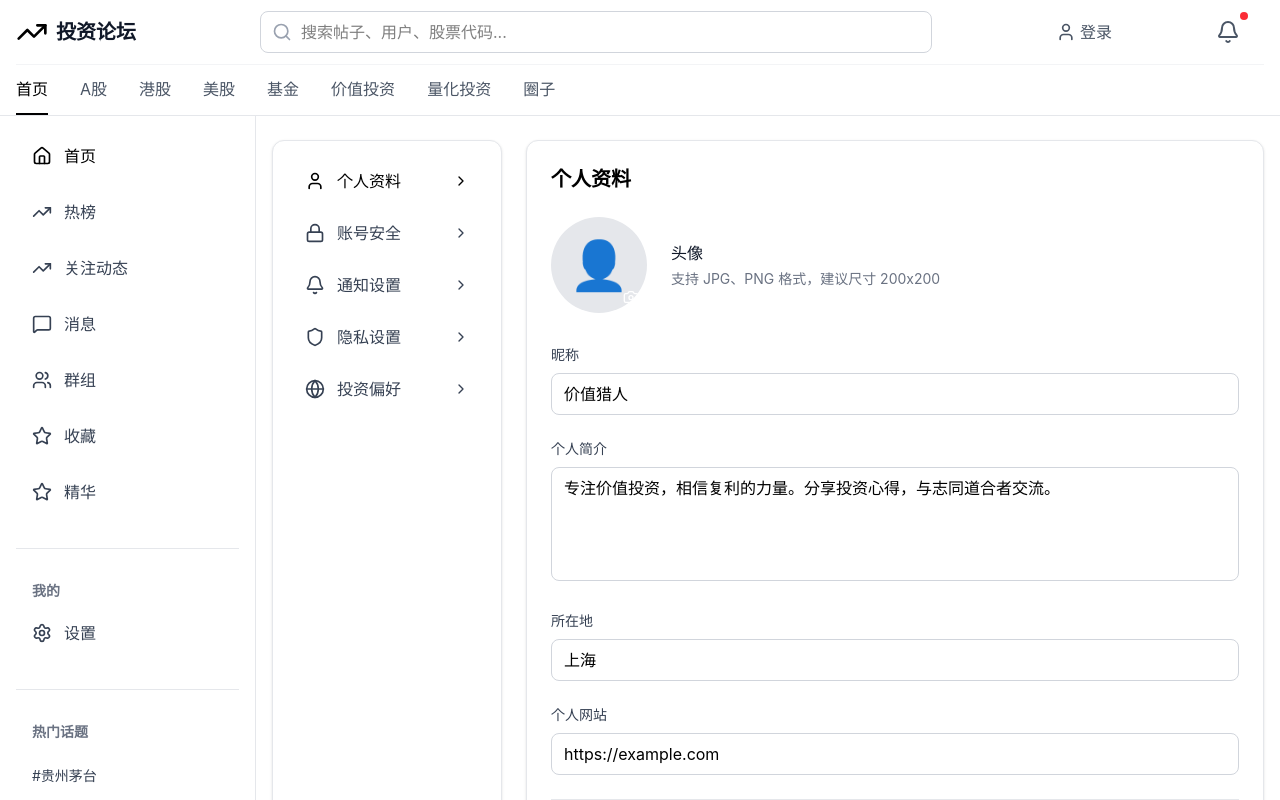
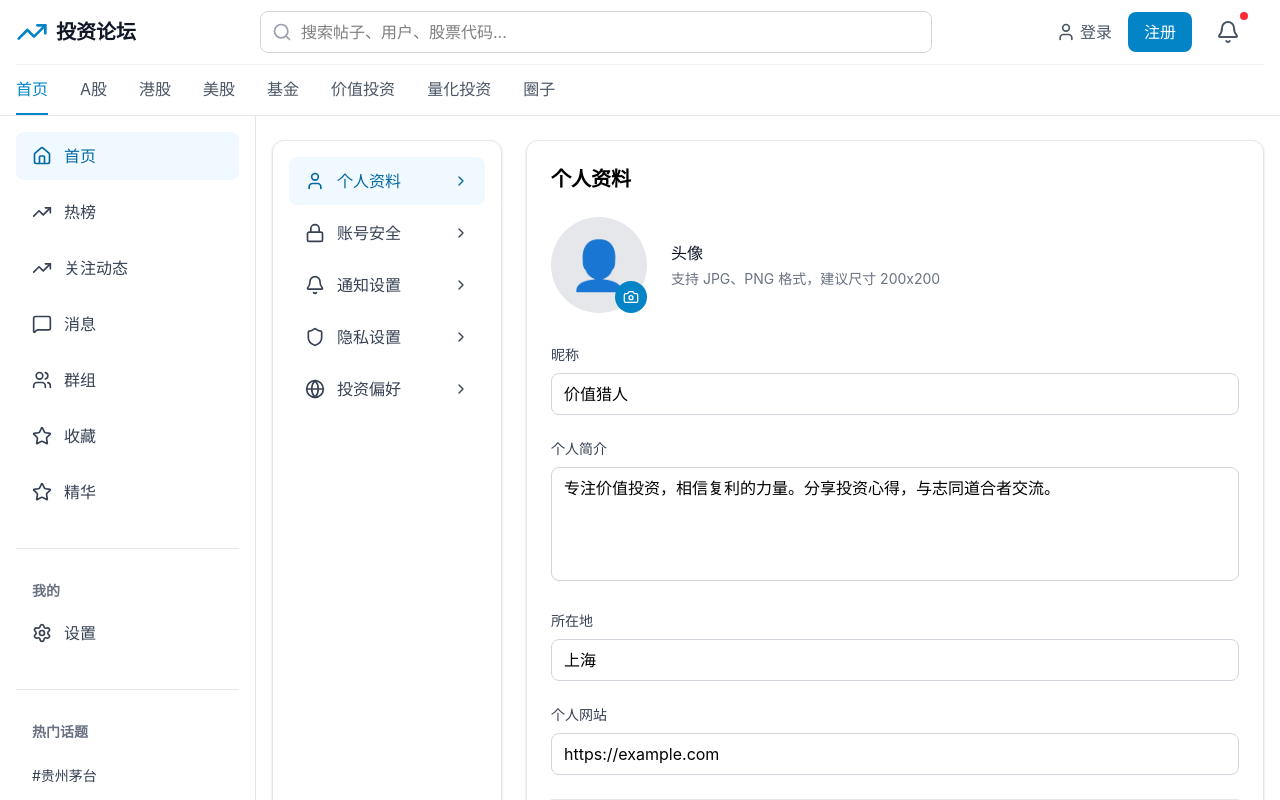
Before and after one commit to Stock-Fund-Investment-Forum/Stock-Fund-Investment-Forum, a React (Vite) app: page /settings in a window 1280 px wide. Shown: the top 800 px of the page. Built offline with nearby package versions, Linux system fonts and the light colour scheme.

Commit message:
fix: fix css theme style issues

```diff
--- a/src/index.css
+++ b/src/index.css
@@ -1,4 +1,28 @@
 @import "tailwindcss";
+
+@theme {
+  --color-primary-50: #f0f9ff;
+  --color-primary-100: #e0f2fe;
+  --color-primary-200: #bae6fd;
+  --color-primary-300: #7dd3fc;
+  --color-primary-400: #38bdf8;
+  --color-primary-500: #0ea5e9;
+  --color-primary-600: #0284c7;
+  --color-primary-700: #0369a1;
+  --color-primary-800: #075985;
+  --color-primary-900: #0c4a6e;
+
+  --color-secondary-50: #fef2f2;
+  --color-secondary-100: #fee2e2;
+  --color-secondary-200: #fecaca;
+  --color-secondary-300: #fca5a5;
+  --color-secondary-400: #f87171;
+  --color-secondary-500: #ef4444;
+  --color-secondary-600: #dc2626;
+  --color-secondary-700: #b91c1c;
+  --color-secondary-800: #991b1b;
+  --color-secondary-900: #7f1d1d;
+}
 
 .scrollbar-hide::-webkit-scrollbar {
   display: none;
--- a/src/pages/user/Settings.jsx
+++ b/src/pages/user/Settings.jsx
@@ -255,16 +255,14 @@ export default function Settings() {
                         className="sr-only peer"
                       />
                       <div
-                        className="relative w-11 h-6 rounded-full transition-colors peer-focus:outline-none peer-focus:ring-4 peer-focus:ring-primary-300"
-                        style={{
-                          backgroundColor: notificationSettings[item.key] ? '#0284c7' : '#d1d5db'
-                        }}
+                        className={`relative w-11 h-6 rounded-full transition-colors peer-focus:outline-none peer-focus:ring-4 peer-focus:ring-primary-300 ${
+                          notificationSettings[item.key] ? 'bg-primary-600' : 'bg-gray-300'
+                        }`}
                       >
                         <span
-                          className="absolute top-1 left-1 bg-white rounded-full h-4 w-4 transition-all"
-                          style={{
-                            transform: notificationSettings[item.key] ? 'translateX(20px)' : 'translateX(0)'
-                          }}
+                          className={`absolute top-1 left-1 bg-white rounded-full h-4 w-4 transition-all ${
+                            notificationSettings[item.key] ? 'translate-x-5' : 'translate-x-0'
+                          }`}
                         ></span>
                       </div>
                     </label>
@@ -338,16 +336,14 @@ export default function Settings() {
                       className="sr-only peer"
                     />
                     <div
-                      className="relative w-11 h-6 rounded-full transition-colors peer-focus:outline-none peer-focus:ring-4 peer-focus:ring-primary-300"
-                      style={{
-                        backgroundColor: privacySettings.allowMention ? '#0284c7' : '#d1d5db'
-                      }}
+                      className={`relative w-11 h-6 rounded-full transition-colors peer-focus:outline-none peer-focus:ring-4 peer-focus:ring-primary-300 ${
+                        privacySettings.allowMention ? 'bg-primary-600' : 'bg-gray-300'
+                      }`}
                     >
                       <span
-                        className="absolute top-1 left-1 bg-white rounded-full h-4 w-4 transition-all"
-                        style={{
-                          transform: privacySettings.allowMention ? 'translateX(20px)' : 'translateX(0)'
-                        }}
+                        className={`absolute top-1 left-1 bg-white rounded-full h-4 w-4 transition-all ${
+                          privacySettings.allowMention ? 'translate-x-5' : 'translate-x-0'
+                        }`}
                       ></span>
                     </div>
                   </label>
--- a/tailwind.config.js
+++ /dev/null
@@ -1,81 +0,0 @@
-/** @type {import('tailwindcss').Config} */
-export default {
-  content: [
-    './index.html',
-    './src/**/*.{js,ts,jsx,tsx}',
-  ],
-  theme: {
-    extend: {
-      colors: {
-        primary: {
-          50: '#f0f9ff',
-          100: '#e0f2fe',
-          200: '#bae6fd',
-          300: '#7dd3fc',
-          400: '#38bdf8',
-          500: '#0ea5e9',
-          600: '#0284c7',
-          700: '#0369a1',
-          800: '#075985',
-          900: '#0c4a6e',
-        },
-        secondary: {
-          50: '#fef2f2',
-          100: '#fee2e2',
-          200: '#fecaca',
-          300: '#fca5a5',
-          400: '#f87171',
-          500: '#ef4444',
-          600: '#dc2626',
-          700: '#b91c1c',
-          800: '#991b1b',
-          900: '#7f1d1d',
-        },
-      },
-      fontFamily: {
-        sans: [
-          '-apple-system',
-          'BlinkMacSystemFont',
-          '"Segoe UI"',
-          'Roboto',
-          '"Helvetica Neue"',
-          'Arial',
-          'sans-serif',
-          '"Apple Color Emoji"',
-          '"Segoe UI Emoji"',
-          '"Segoe UI Symbol"',
-        ],
-      },
-      spacing: {
-        '128': '32rem',
-        '144': '36rem',
-      },
-      borderRadius: {
-        '4xl': '2rem',
-      },
-      boxShadow: {
-        'lg-soft': '0 10px 30px rgba(0, 0, 0, 0.08)',
-        'xl-soft': '0 20px 40px rgba(0, 0, 0, 0.12)',
-      },
-      transitionProperty: {
-        'height': 'height',
-        'spacing': 'margin, padding',
-      },
-      keyframes: {
-        'fade-in': {
-          '0%': { opacity: '0' },
-          '100%': { opacity: '1' },
-        },
-        'slide-in': {
-          '0%': { transform: 'translateX(-10px)', opacity: '0' },
-          '100%': { transform: 'translateX(0)', opacity: '1' },
-        },
-      },
-      animation: {
-        'fade-in': 'fade-in 0.3s ease-in-out',
-        'slide-in': 'slide-in 0.3s ease-in-out',
-      },
-    },
-  },
-  plugins: [],
-}
```
